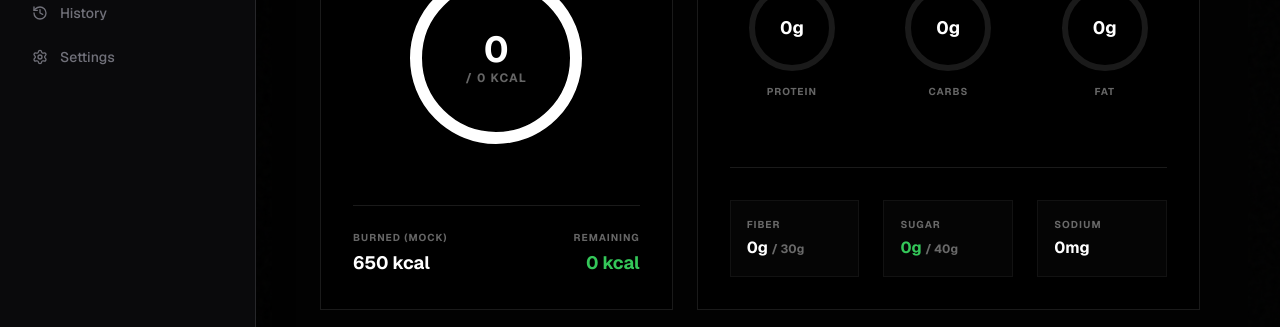
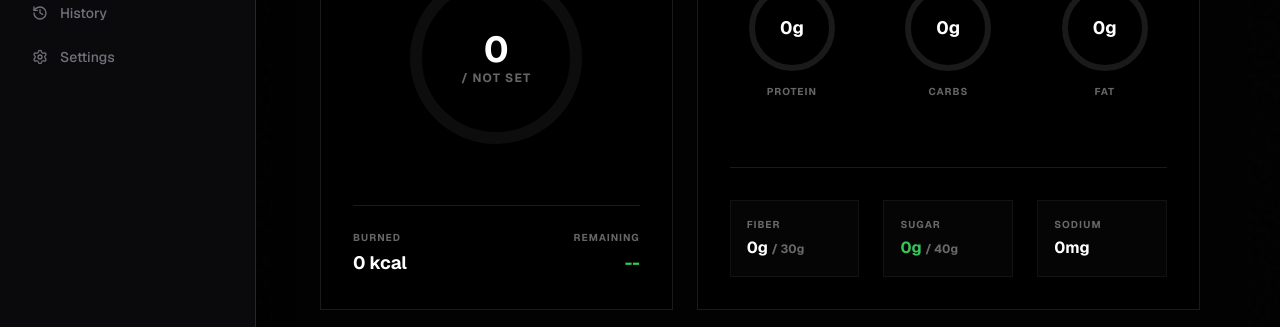
Before and after one commit to CodewithYash2211/FitCompanion, a Next.js app: page /nutrition in a window 1280 px wide. Shown: the part 375-702 px from the top of the page. Built offline with nearby package versions, Linux system fonts and the light colour scheme; no server answers.

Commit message:
Fix nutrition planner mock calories

```diff
--- a/app/(app)/nutrition/page.tsx
+++ b/app/(app)/nutrition/page.tsx
@@ -7,6 +7,7 @@ import {
 } from 'lucide-react'
 import Link from 'next/link'
 import { useNutrition } from '@/lib/context/NutritionContext'
+import { useWorkout } from '@/lib/context/WorkoutContext'
 
 function CircularProgress({ value, max, label, color, delay = 0 }: { value: number, max: number, label: string, color: string, delay?: number }) {
   const radius = 40
@@ -60,6 +61,8 @@ export default function NutritionDashboard() {
     undo
   } = useNutrition()
 
+  const { workoutHistory } = useWorkout()
+
   const [isOffline, setIsOffline] = React.useState(false)
 
   React.useEffect(() => {
@@ -92,9 +95,14 @@ export default function NutritionDashboard() {
   const consumedCarbs = loggedMeals.reduce((acc, curr) => acc + (curr.c * (curr.qty || 1)), 0)
   const consumedFat = loggedMeals.reduce((acc, curr) => acc + (curr.f * (curr.qty || 1)), 0)
 
-  const remainingKcal = Math.max(dailyKcalTarget - consumedKcal, 0)
+  const todayStr = new Date().toISOString().split('T')[0]
+  const burnedKcal = workoutHistory
+    .filter(w => new Date(w.startTime).toISOString().split('T')[0] === todayStr)
+    .reduce((acc, curr) => acc + (curr.caloriesBurned || 0), 0)
+
+  const remainingKcal = dailyKcalTarget > 0 ? Math.max(dailyKcalTarget - consumedKcal, 0) : null
   const calCircumference = 2 * Math.PI * 80
-  const calRatio = Math.min(consumedKcal / dailyKcalTarget, 1)
+  const calRatio = dailyKcalTarget > 0 ? Math.min(consumedKcal / dailyKcalTarget, 1) : 0
 
   return (
     <motion.div
@@ -170,19 +178,19 @@ export default function NutritionDashboard() {
               </svg>
               <div className="absolute inset-0 flex flex-col items-center justify-center">
                 <span className="font-display font-bold text-4xl">{Math.round(consumedKcal)}</span>
-                <span className="text-xs font-bold text-white/40 uppercase tracking-widest">/ {dailyKcalTarget} kcal</span>
+                <span className="text-xs font-bold text-white/40 uppercase tracking-widest">/ {dailyKcalTarget > 0 ? `${dailyKcalTarget} kcal` : 'Not set'}</span>
               </div>
             </div>
           </div>
 
           <div className="grid grid-cols-2 gap-4 pt-6 border-t border-white/10">
             <div>
-              <div className="text-[10px] font-bold text-white/40 uppercase tracking-widest mb-1">Burned (Mock)</div>
-              <div className="font-bold text-lg">650 kcal</div>
+              <div className="text-[10px] font-bold text-white/40 uppercase tracking-widest mb-1">Burned</div>
+              <div className="font-bold text-lg">{Math.round(burnedKcal)} kcal</div>
             </div>
             <div className="text-right">
               <div className="text-[10px] font-bold text-white/40 uppercase tracking-widest mb-1">Remaining</div>
-              <div className="font-bold text-lg text-success">{Math.round(remainingKcal)} kcal</div>
+              <div className="font-bold text-lg text-success">{remainingKcal !== null ? `${Math.round(remainingKcal)} kcal` : '--'}</div>
             </div>
           </div>
         </motion.div>
```
